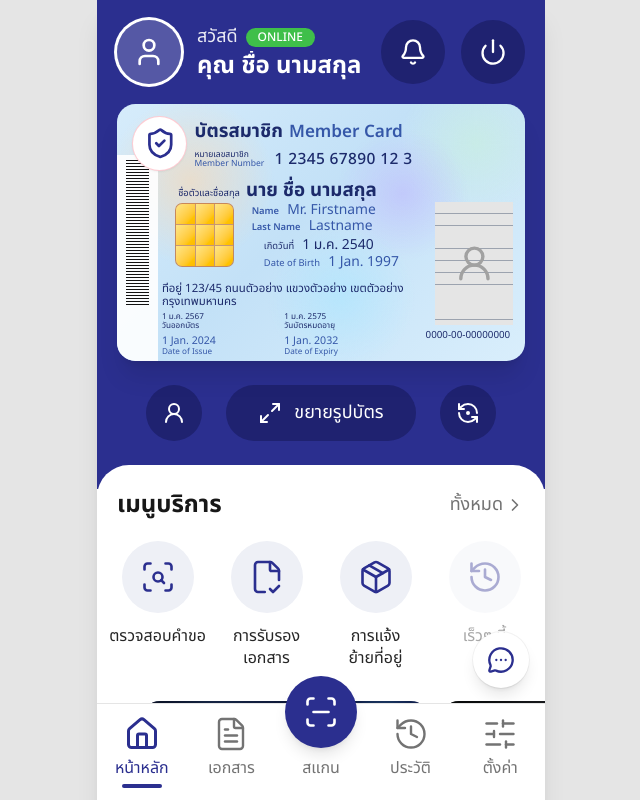
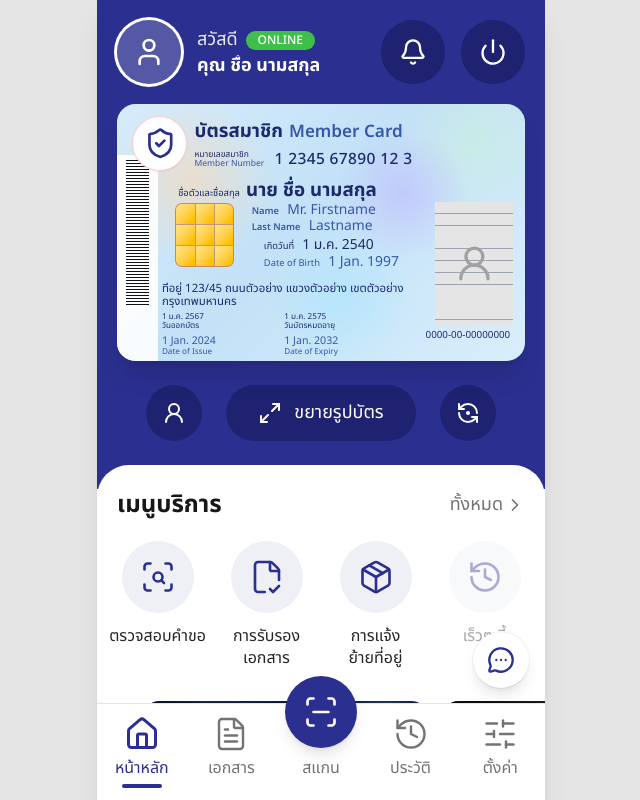
Before and after one commit to Jantories/jantorieq, a Next.js app: page / in a window 1280 px wide. Shown: the top 800 px of the page, without its empty margins (319-959 px from the left). Built offline with nearby package versions, Linux system fonts and the light colour scheme.

Commit message:
Refine header control styling

```diff
--- a/components/app/app-header.tsx
+++ b/components/app/app-header.tsx
@@ -33,13 +33,13 @@ export function AppHeader({ onAction, onNotifications, onLogout }: Props) {
         ) : (
           <User className="m-auto size-8 text-white" />
         )}
+      </button>
+      <input ref={fileRef} type="file" accept="image/*" className="sr-only" onChange={handleFile} />
+
+      <div className="group relative min-w-0 flex-1">
         <span className="absolute inset-0 flex items-center justify-center bg-black/40 opacity-0 transition group-hover:opacity-100">
           <Camera className="size-5 text-white" />
         </span>
-      </button>
-      <input ref={fileRef} type="file" accept="image/*" className="sr-only" onChange={handleFile} />
-
-      <div className="min-w-0 flex-1">
         <div className="flex items-center gap-2">
           <span className="text-lg text-white/90">{profile.greeting}</span>
           <span className="rounded-full bg-online px-3 py-0.5 text-xs font-medium leading-tight text-white">
@@ -53,7 +53,7 @@ export function AppHeader({ onAction, onNotifications, onLogout }: Props) {
           id="display-name"
           value={name}
           onChange={(e) => setName(e.target.value)}
-          className="w-full truncate bg-transparent text-2xl font-bold leading-tight text-white outline-none focus:underline"
+          className="w-full truncate bg-transparent text-lg font-bold leading-tight text-white outline-none focus:underline"
         />
       </div>
 
@@ -61,7 +61,7 @@ export function AppHeader({ onAction, onNotifications, onLogout }: Props) {
         type="button"
         onClick={onNotifications}
         aria-label="การแจ้งเตือน"
-        className="flex size-16 shrink-0 items-center justify-center rounded-full bg-brand-dark text-white transition hover:bg-brand-dark/80 active:scale-95"
+        className="flex size-16 shrink-0 items-center justify-center rounded-full bg-brand-dark text-[10px] text-white transition hover:bg-brand-dark/80 active:scale-95"
       >
         <Bell className="size-7" />
       </button>
```
